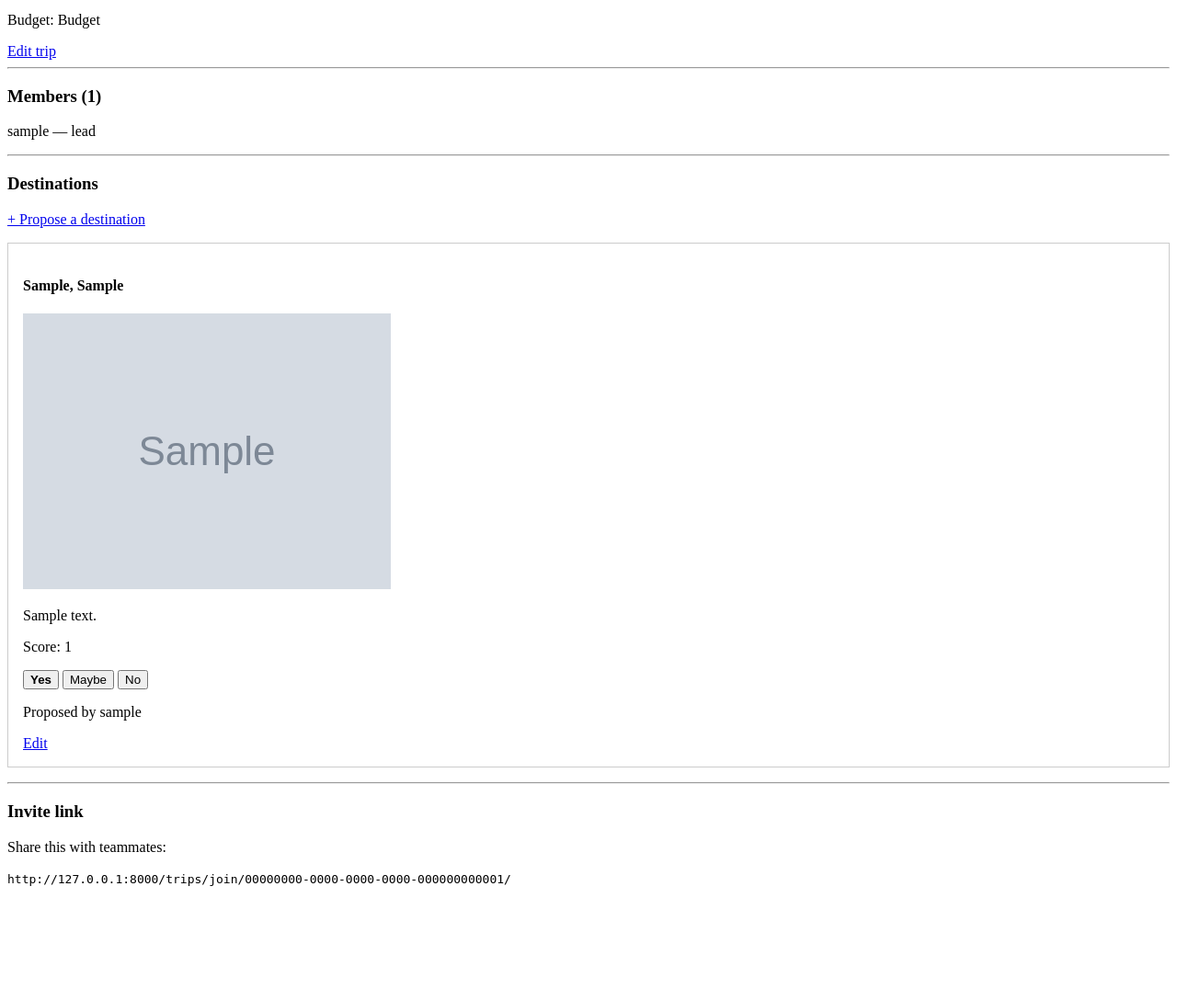
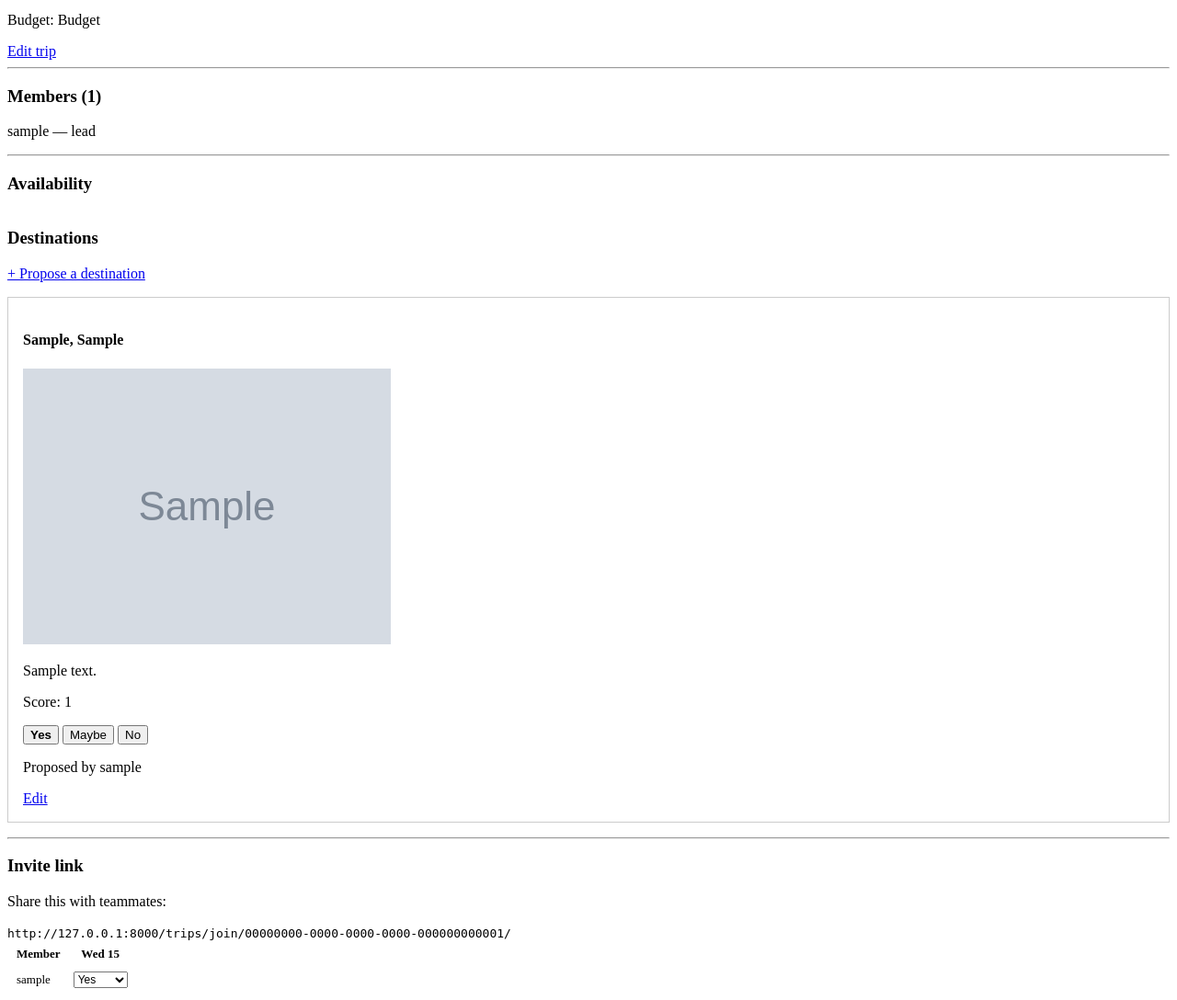
Before and after one commit to Lauragr9/sync, a Django app: a page that uses templates/sync/trip_detail.html in a window 1280 px wide. Shown: the part 182-1270 px from the top of the page at 92% size. Before the commit the page ends 1146 px from the top, so only its background shows below. Run offline with Django 5.2, Linux system fonts and the light colour scheme; a user stored in the database is signed in; tables that the repository leaves empty hold one stand-in row (values such as "Sample post"); grey boxes marked "Sample" are stand-in pictures.

Commit message:
feat: availability calendar with date saving

```diff
--- /dev/null
+++ b/sync/templatetags/sync_extras.py
@@ -0,0 +1,11 @@
+from django import template
+
+register = template.Library()
+
+@register.filter
+def get_status(grid, user_id):
+    return grid.get(user_id, {})
+
+@register.simple_tag
+def get_avail(grid, user_id, date):
+    return grid.get(user_id, {}).get(str(date), '')
--- a/sync/urls.py
+++ b/sync/urls.py
@@ -11,4 +11,5 @@
     path('proposals/<int:proposal_id>/vote/', views.vote, name='vote'),
     path('trips/<slug:slug>/edit/', views.trip_edit, name='trip_edit'),
     path('proposals/<int:proposal_id>/edit/', views.proposal_edit, name='proposal_edit'),
+    path('trips/<slug:slug>/availability/', views.availability, name='availability'),
 ]
--- a/sync/views.py
+++ b/sync/views.py
@@ -6,6 +6,9 @@
 from django.utils.text import slugify
 from .forms import TripForm, ProposalForm
 from .models import Trip, TripMember, DestinationProposal, Vote
+import json
+from datetime import timedelta
+from .models import Trip, TripMember, DestinationProposal, Vote, Availability
 
 
 @login_required
@@ -74,15 +77,29 @@
             'total': total,
             'user_vote': user_votes.get(p.id),
         })
+    proposals_with_scores.sort(key=lambda x: x['total'], reverse=True)
 
-    proposals_with_scores.sort(key=lambda x: x['total'], reverse=True)
+    # Build date range
+    dates = []
+    if trip.departure_date and trip.return_date:
+        current = trip.departure_date
+        while current <= trip.return_date:
+            dates.append(current)
+            current += timedelta(days=1)
+
+    # Build availability grid: {user_id: {date_str: status}}
+    avail_qs = Availability.objects.filter(trip=trip).select_related('user')
+    grid = {}
+    for a in avail_qs:
+        grid.setdefault(a.user_id, {})[str(a.date)] = a.status
 
     return render(request, 'sync/trip_detail.html', {
         'trip': trip,
         'members': members,
         'proposals_with_scores': proposals_with_scores,
+        'dates': dates,
+        'grid': grid,
     })
-
 
 @login_required
 def trip_join(request, token):
@@ -160,3 +177,27 @@
         'form': form,
         'proposal': proposal,
     })
+
+@login_required
+def availability(request, slug):
+    trip = get_object_or_404(Trip, slug=slug)
+
+    if request.method == 'POST':
+        try:
+            date = request.POST.get('date')
+            status = request.POST.get('status')
+            print(f"Saving availability: trip={trip.id}, user={request.user.id}, date={date}, status={status}")
+            Availability.objects.update_or_create(
+                trip=trip,
+                user=request.user,
+                date=date,
+                defaults={'status': status}
+            )
+            print("Saved successfully!")
+            return JsonResponse({'ok': True})
+        except Exception as e:
+            print(f"ERROR: {e}")
+            return JsonResponse({'error': str(e)}, status=500)
+
+
+    return JsonResponse({'error': 'GET not allowed'}, status=405)
--- a/templates/sync/trip_detail.html
+++ b/templates/sync/trip_detail.html
@@ -1,4 +1,5 @@
 {% extends 'base.html' %}
+{% load sync_extras %}
 {% block content %}
   <h2>{{ trip.name }}</h2>
   <p>{{ trip.description }}</p>
@@ -18,7 +19,90 @@
     <p>{{ member.user.username }} — {{ member.role }}</p>
   {% endfor %}
 
+
   <hr>
+
+  <h3>Availability</h3>
+
+  {% if dates %}
+  <div style="overflow-x:auto">
+    <table style="border-collapse:collapse; font-size:13px;">
+      <thead>
+        <tr>
+          <th style="padding:6px 10px; text-align:left;">Member</th>
+          {% for date in dates %}
+            <th style="padding:6px 8px; text-align:center;">
+              {{ date|date:"D d" }}
+            </th>
+          {% endfor %}
+        </tr>
+      </thead>
+
+      <tbody>
+  {% for member in members %}
+  <tr>
+    <td style="padding:6px 10px; font-weight:500;">{{ member.user.username }}</td>
+    {% for date in dates %}
+    <td style="padding:4px; text-align:center;">
+      {% get_avail grid member.user.id date as current_status %}
+      {% if member.user == request.user %}
+       {% with date_str=date|date:"Y-m-d" %}
+          <select onchange="setAvailability('{{ date_str }}', this.value)" style="font-size:12px;">
+          <option value="">—</option>
+          <option value="available" {% if current_status == "available" %}selected{% endif %}>Yes</option>
+          <option value="maybe" {% if current_status == "maybe" %}selected{% endif %}>Maybe</option>
+          <option value="unavailable" {% if current_status == "unavailable" %}selected{% endif %}>No</option>
+        </select>
+        {% endwith %}
+      {% else %}
+        {% if current_status == "available" %}<span style="color:green">Yes</span>
+        {% elif current_status == "maybe" %}<span style="color:orange">Maybe</span>
+        {% elif current_status == "unavailable" %}<span style="color:red">No</span>
+        {% else %}<span style="color:#ccc">—</span>{% endif %}
+      {% endif %}
+    </td>
+    {% endfor %}
+  </tr>
+  {% endfor %}
+</tbody>
+
+  <script>
+
+function getCookie(name) {
+  let cookieValue = null;
+  if (document.cookie && document.cookie !== '') {
+    const cookies = document.cookie.split(';');
+    for (let i = 0; i < cookies.length; i++) {
+      const cookie = cookies[i].trim();
+      if (cookie.substring(0, name.length + 1) === (name + '=')) {
+        cookieValue = decodeURIComponent(cookie.substring(name.length + 1));
+        break;
+      }
+    }
+  }
+  return cookieValue;
+}
+
+function setAvailability(date, status) {
+  fetch("{% url 'availability' trip.slug %}", {
+    method: 'POST',
+    headers: {
+      'Content-Type': 'application/x-www-form-urlencoded',
+      'X-CSRFToken': getCookie('csrftoken')
+    },
+    body: 'date=' + date + '&status=' + status
+  }).then(response => {
+    if (response.ok) {
+      console.log('Saved:', date, status);
+    }
+  });
+}
+</script>
+  </script>
+
+  {% else %}
+    <p>Set departure and return dates on the trip to enable the availability calendar.</p>
+  {% endif %}
 
   <h3>Destinations</h3>
   <a href="{% url 'proposal_create' trip.slug %}">+ Propose a destination</a>
```
Also changed, not shown: sync/templatetags/__init__.py (added).
